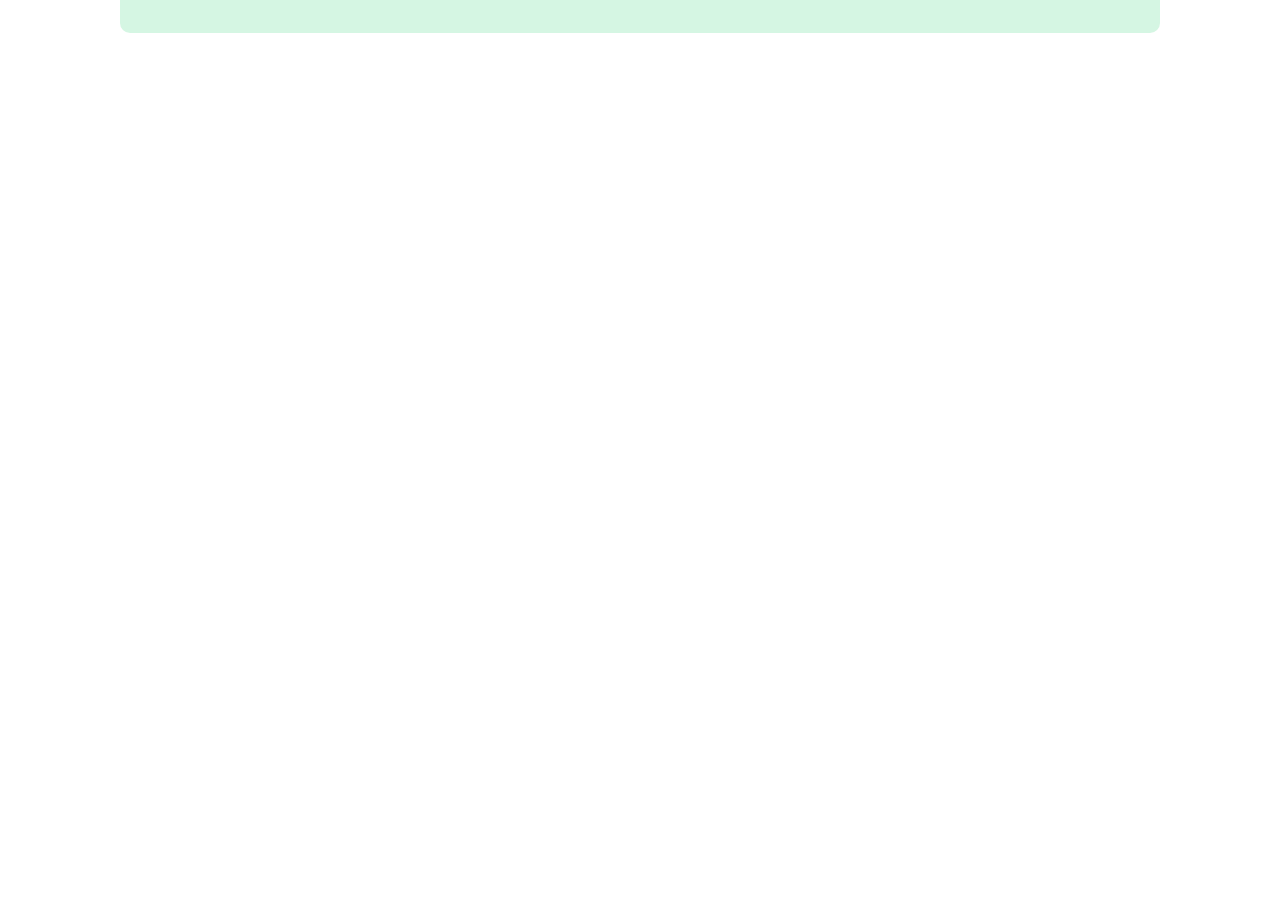
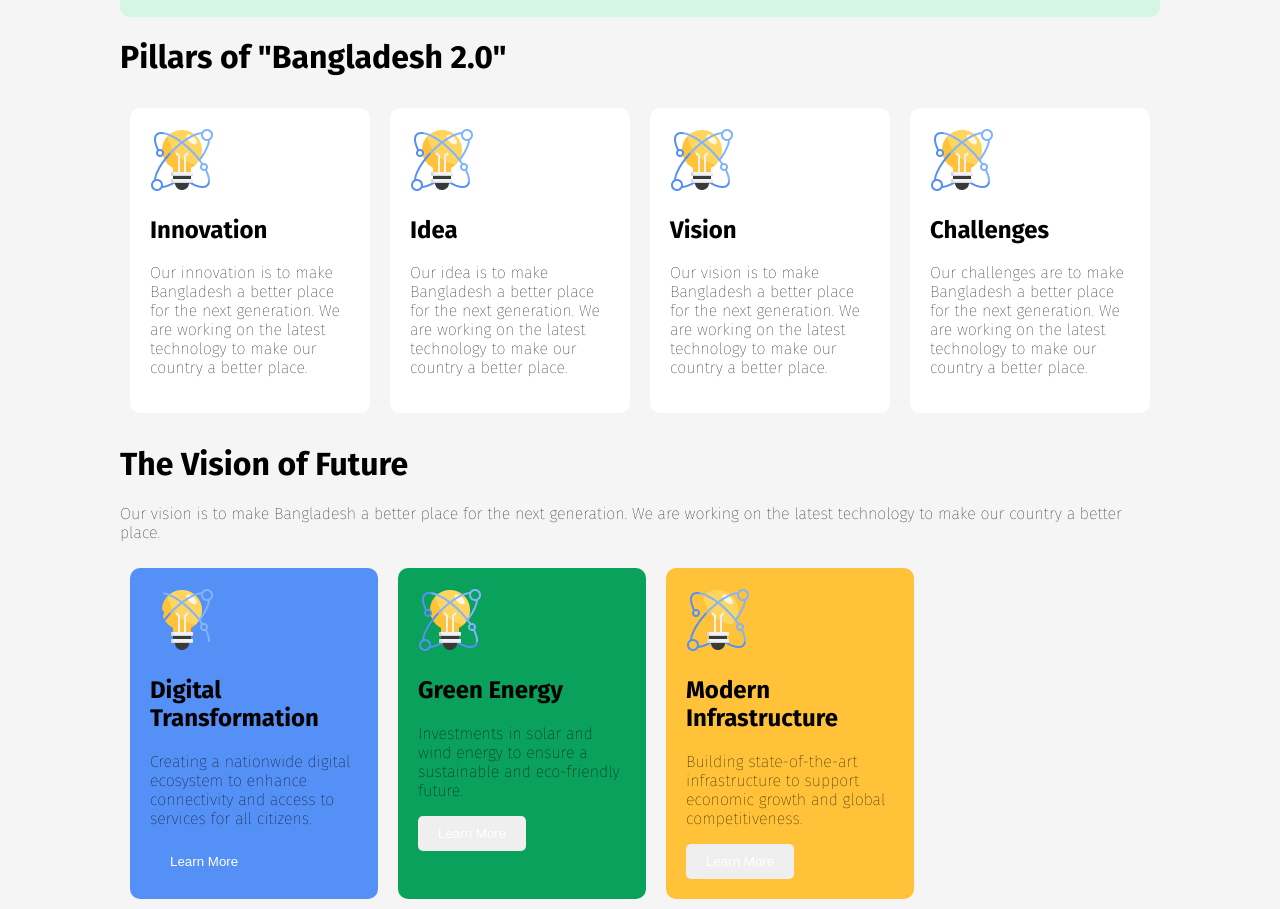
Before and after one commit to AtiX-Algo/B11-A01-Bangladesh2.0, a plain HTML site: page index.html in a window 1280 px wide. Shown: the part 521-1430 px from the top of the page. Before the commit the page ends 800 px from the top, so only its background shows below. Drawn offline with Linux system fonts and the light colour scheme.

Commit message:
card pillar Section

```diff
--- a/index.html
+++ b/index.html
@@ -4,7 +4,7 @@
 <head>
     <meta charset="UTF-8">
     <meta name="viewport" content="width=device-width, initial-scale=1.0">
-    <title>Document</title>
+    <title>Bangladesh 2.0</title>
     <link rel="preconnect" href="https://fonts.googleapis.com">
     <link rel="preconnect" href="https://fonts.gstatic.com" crossorigin>
     <link href="https://fonts.googleapis.com/css2?family=Fira+Sans:ital,wght@0,100;0,200;0,300;0,400;0,500;0,600;0,700;0,800;0,900;1,100;1,200;1,300;1,400;1,500;1,600;1,700;1,800;1,900&display=swap" rel="stylesheet">
@@ -73,7 +73,42 @@
             font-style: normal;
             margin: 0;
             padding: 0px 120px;
+            background-color: #F5F5F5;
+
         }
+        .Pillars {
+            display: flex;
+
+        }
+        .Pillar_card {
+            background-color: white;
+            padding: 20px;
+            margin: 10px;
+            border-radius: 10px;
+            width: 20%;
+        }
+        .sky_card {
+            background-color: #5490F5;
+            /* opacity: 50%; */
+        }
+        .green_card {
+            background-color: #09A15C;
+            /* opacity: 50%; */
+        }
+        .orange_card {
+            background-color: #FFC239;
+            /* opacity: 50%; */
+        }
+        .card_button {
+            /* background-color: #006A50; */
+            color: white;
+            padding: 10px 20px;
+            border: none;
+            border-radius: 5px;
+            cursor: pointer;
+        }
+
+
     </style>
 </head>
 
@@ -90,11 +125,58 @@
             <p id="f-para">Idea, innovation, vision, and challenges in New Bangladesh.</p>
             <button class="f-button">Explore New Bangladesh</button>
         </div>
+    </section>
+    <h1>Pillars of "Bangladesh 2.0"</h1>
+    <section class="Pillars">
 
-        </header>
-        </p>
+        <div class="Pillar_card">
+            <img src="assets/card-icon.png">
+            <h2>Innovation</h2>
+            <p>Our innovation is to make Bangladesh a better place for the next generation. We are working on the latest technology to make our country a better place.</p>
         </div>
+        <div class="Pillar_card">
+            <img src="assets/card-icon.png">
+            <h2>Idea</h2>
+            <p>Our idea is to make Bangladesh a better place for the next generation. We are working on the latest technology to make our country a better place.</p>
+        </div>
+        <div class="Pillar_card">
+            <img src="assets/card-icon.png">
+            <h2>Vision</h2>
+            <p>Our vision is to make Bangladesh a better place for the next generation. We are working on the latest technology to make our country a better place.</p>
+        </div>
+        <div class="Pillar_card">
+            <img src="assets/card-icon.png">
+            <h2>Challenges</h2>
+            <p>Our challenges are to make Bangladesh a better place for the next generation. We are working on the latest technology to make our country a better place.</p>
+        </div>
+
+    </section>
+
+    <h1>The Vision of Future</h1>
+    <p>Our vision is to make Bangladesh a better place for the next generation. We are working on the latest technology to make our country a better place.</p>
+    <section class="Pillars">
+
+        <div class="Pillar_card sky_card">
+            <img src="assets/card-icon.png">
+            <h2>Digital Transformation</h2>
+            <p>Creating a nationwide digital ecosystem to enhance connectivity and access to services for all citizens.</p>
+            <button class="card_button" style="background-color: #5490F5;">Learn More</button>
+        </div>
+        <div class="Pillar_card green_card">
+            <img src="assets/card-icon.png">
+            <h2>Green Energy</h2>
+            <p>Investments in solar and wind energy to ensure a sustainable and eco-friendly future.</p>
+            <button class="card_button" >Learn More</button>
+        </div>
+        <div class="Pillar_card orange_card">
+            <img src="assets/card-icon.png">
+            <h2>Modern Infrastructure</h2>
+            <p>Building state-of-the-art infrastructure to support economic growth and global competitiveness.</p>
+            <button class="card_button" >Learn More</button>
+        </div>
+
+
     </section>
 </body>
 
-</html>
+</html
```
